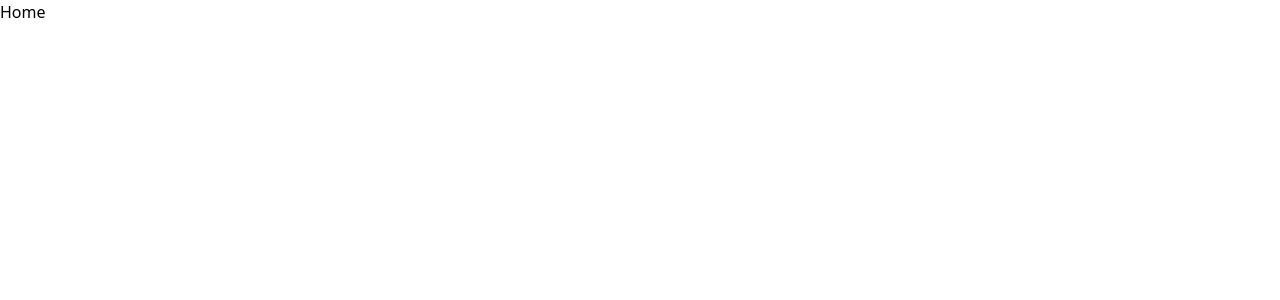
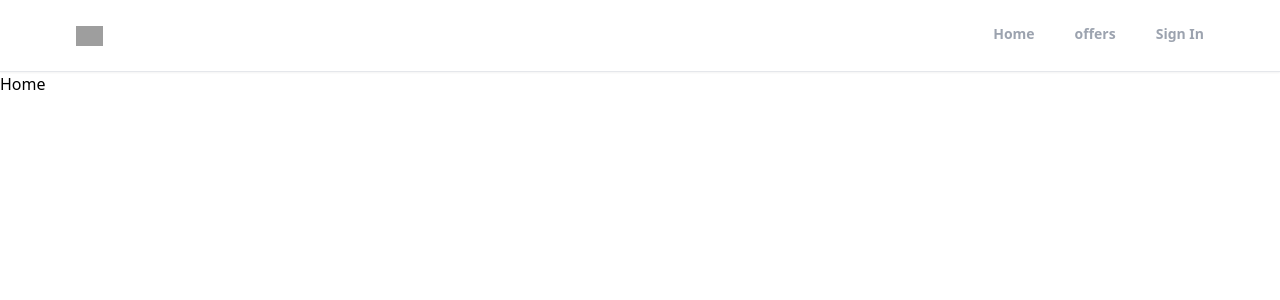
Before and after one commit to Timmydee/homify, a React (Vite) app: page / in a window 1280 px wide. Shown: the top 300 px of the page. Built offline with nearby package versions, Linux system fonts and the light colour scheme; grey boxes are pictures that could not be loaded.

Commit message:
Header component

```diff
--- a/src/App.jsx
+++ b/src/App.jsx
@@ -6,13 +6,14 @@
 import SignIn from "./Container/SignIn"
 import SignUp from "./Container/SignUp"
 import Profile from "./Container/Profile"
+import Header from "./Component/Header";
 
 function App() {
   return (
     <>
       <Router>
+        <Header />
         <Routes>
-
           <Route path="/" element={<Home />} />
           <Route path='/profile' element={<Profile/>} />
           <Route path='/sign-in' element={<SignIn/>} />
--- /dev/null
+++ b/src/Component/Header.jsx
@@ -0,0 +1,57 @@
+import React from 'react'
+import { useLocation, useNavigate } from 'react-router'
+
+export default function  Header() {
+
+  const location = useLocation();
+  const navigate = useNavigate();
+  //console.log(location.pathname);
+
+  function pathMatch(route){
+    if(route === location.pathname){
+        return true
+    }
+  }
+
+
+  return (
+    <div className='bg-white border-b shadow-sm sticky top-0 z-50'>
+        <header className='flex justify-between items-center py-3 px-3 max-w-6xl mx-auto '>
+            <div>
+                <img className='h-5 cursor-pointer'
+                onClick={() => navigate("/")}
+                src ='https://static.rdc.moveaws.com/images/logos/rdc-logo-default.svg' alt='logo-img'/>
+            </div>
+
+            <div>
+                <ul className='flex space-x-10'>
+                    <li
+                        className={`py-3 text-sm font-semibold cursor-pointer text-gray-400 border-b-[3px] border-b-transparent
+                        ${pathMatch("/") && "text-black border-b-red-500"}`}
+                        onClick={() => navigate("/")}
+                     >
+                        Home
+                    </li>
+
+                    <li
+                        className={`py-3 text-sm font-semibold cursor-pointer text-gray-400 border-b-[3px] border-b-transparent
+                        ${pathMatch("/offers") && "text-black border-b-red-500"}`}
+                        onClick={() => navigate("/offers")}
+                     >
+                        offers
+                    </li>
+
+                    <li
+                        className={`py-3 text-sm font-semibold cursor-pointer text-gray-400 border-b-[3px] border-b-transparent
+                        ${pathMatch("/sign-in") && "text-black border-b-red-500"}`}
+                        onClick={() => navigate("/sign-in")}
+                    >
+                        Sign In
+                    </li>
+                </ul>
+            </div>
+        </header>
+    </div>
+
+  )
+}
```
